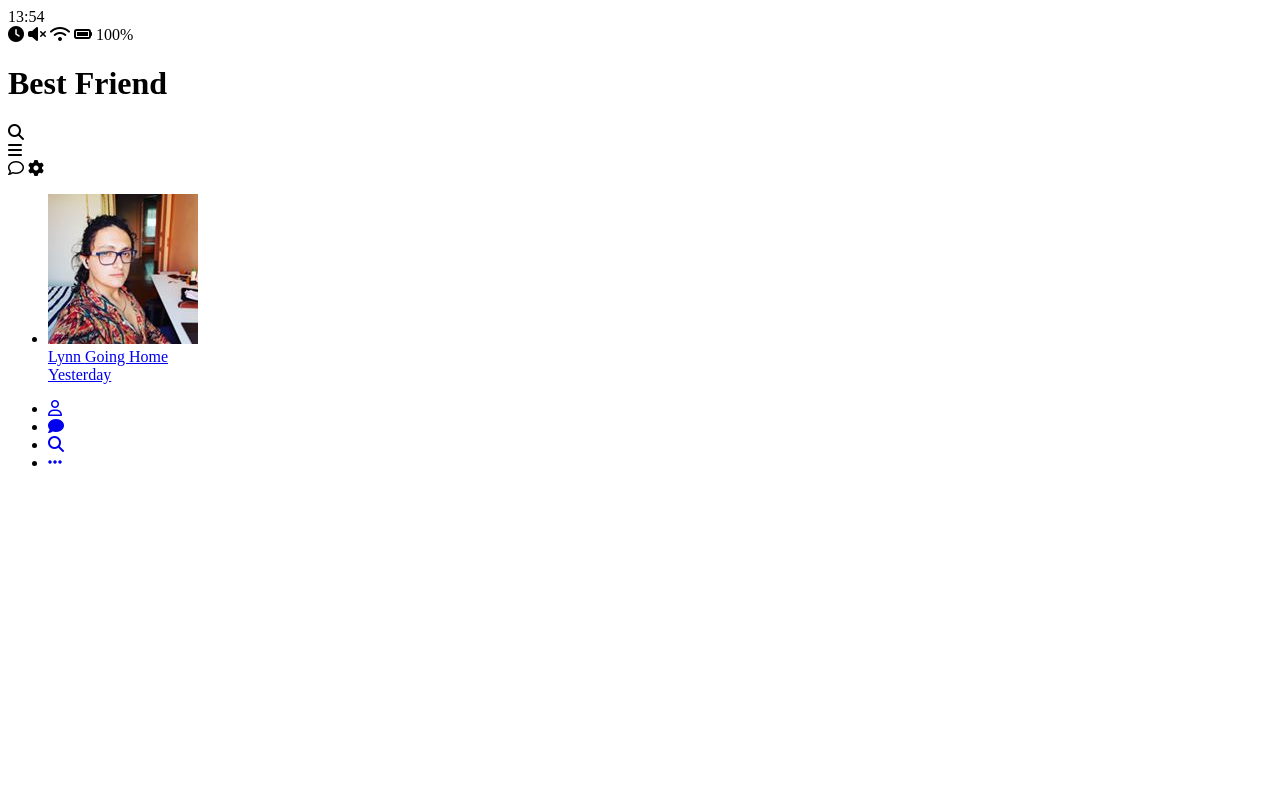
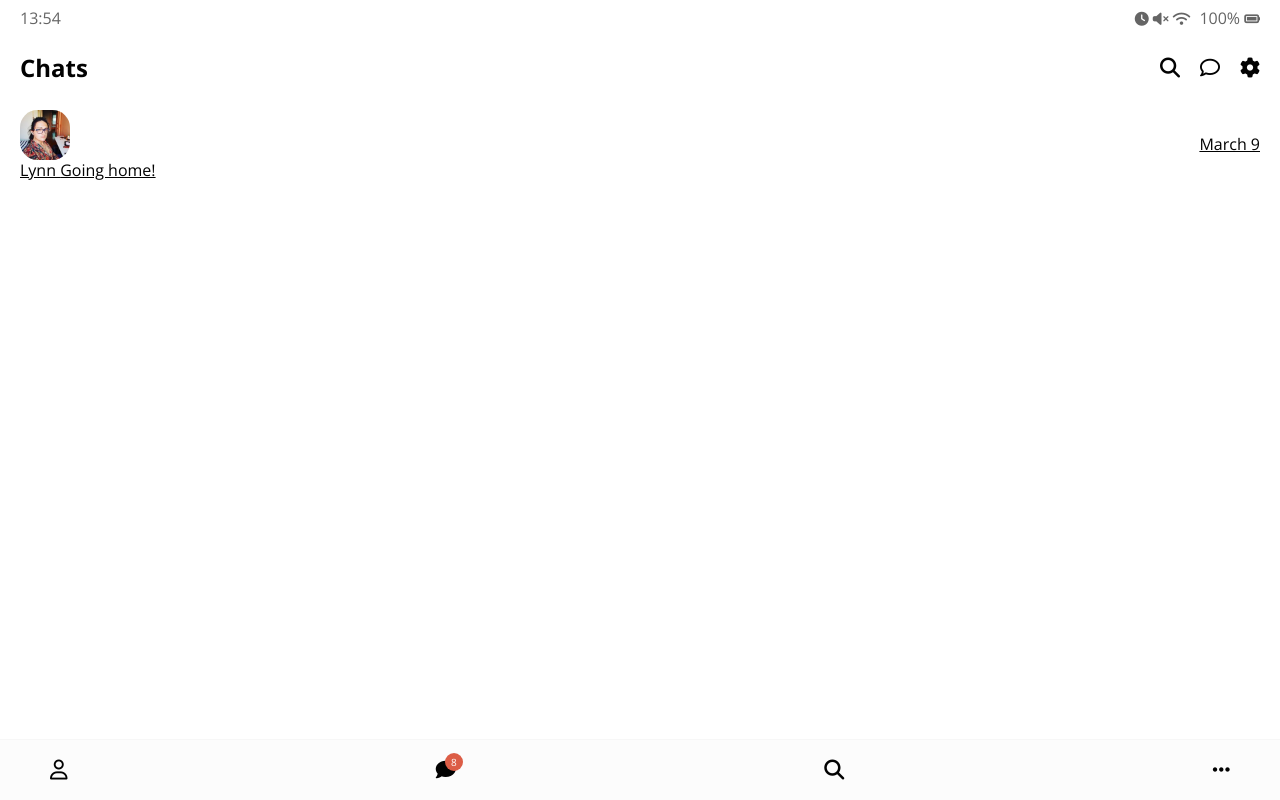
Before and after one commit to dalpengholic/kakao-clone, a plain HTML site: page index.html in a window 1280 px wide. Drawn offline with nearby package versions, Linux system fonts and the light colour scheme.

Commit message:
#2.7 Friend Component

```diff
--- /dev/null
+++ b/css/friend.css
@@ -0,0 +1,15 @@
+.friend {
+  display: flex;
+  justify-content: space-between;
+  align-items: center;
+}
+
+.friend .friend__avatar {
+  width: 50px;
+  border-radius: 35%;
+}
+
+.friend__avatar.g-avatar {
+  /* width: 70px; */
+
+}
--- /dev/null
+++ b/css/header.css
@@ -0,0 +1,27 @@
+.header {
+  display: flex;
+  justify-content: space-between;
+  align-items: center;
+  margin-bottom: 30px;
+}
+
+.header .header__title{
+  font-size: 24px;
+  font-weight: 600;
+}
+
+.header .header__icon{
+  font-size: 20px;
+  margin-left: 20px;
+  cursor: pointer;
+}
+
+.header .header__header-column{
+  display: flex;
+  align-items: center;
+}
+
+.header .header__back-btn{
+  font-size: 22px;
+  margin-right: 20px;
+}
--- /dev/null
+++ b/css/nav-bar.css
@@ -0,0 +1,40 @@
+.nav {
+  position: fixed;
+  width: 100%;
+  padding: 20px 50px;
+  background-color: #fcfcfc;
+  left: 0px;
+  bottom: 0px;
+  border-top: 1px solid #f7f7f7;
+}
+
+.nav .nav__list{
+  display: flex;
+  justify-content: space-between;
+}
+
+.nav i{
+  font-size: 20px;
+}
+
+.nav .nav__list-link {
+  position: relative;
+}
+
+.nav .nav__badge {
+  position: absolute;
+  top: -7px;
+  right: -7px;
+  font-size: 10px;
+  color: white;
+  background-color: #dc5d46;
+  width: 18px;
+  height: 18px;
+  text-align: center;
+  display: flex;
+  justify-content: center;
+  align-items: center;
+  border-radius: 50%;
+
+
+}
--- /dev/null
+++ b/css/reset.css
@@ -0,0 +1,48 @@
+/* http://meyerweb.com/eric/tools/css/reset/
+   v2.0 | 20110126
+   License: none (public domain)
+*/
+
+html, body, div, span, applet, object, iframe,
+h1, h2, h3, h4, h5, h6, p, blockquote, pre,
+a, abbr, acronym, address, big, cite, code,
+del, dfn, em, img, ins, kbd, q, s, samp,
+small, strike, strong, sub, sup, tt, var,
+b, u, i, center,
+dl, dt, dd, ol, ul, li,
+fieldset, form, label, legend,
+table, caption, tbody, tfoot, thead, tr, th, td,
+article, aside, canvas, details, embed,
+figure, figcaption, footer, header, hgroup,
+menu, nav, output, ruby, section, summary,
+time, mark, audio, video {
+	margin: 0;
+	padding: 0;
+	border: 0;
+	font-size: 100%;
+	font: inherit;
+	vertical-align: baseline;
+}
+/* HTML5 display-role reset for older browsers */
+article, aside, details, figcaption, figure,
+footer, header, hgroup, menu, nav, section {
+	display: block;
+}
+body {
+	line-height: 1;
+}
+ol, ul {
+	list-style: none;
+}
+blockquote, q {
+	quotes: none;
+}
+blockquote:before, blockquote:after,
+q:before, q:after {
+	content: '';
+	content: none;
+}
+table {
+	border-collapse: collapse;
+	border-spacing: 0;
+}
--- /dev/null
+++ b/css/status-bar.css
@@ -0,0 +1,14 @@
+.status-bar {
+  display: flex;
+  justify-content: space-between;
+  margin-bottom: 30px;
+  color: #656565;
+}
+
+.status-bar i {
+  font-size: 14px;
+}
+
+.status-bar .status-bar__battery-level {
+  margin-left: 5px;
+}
--- /dev/null
+++ b/css/styles.css
@@ -0,0 +1,23 @@
+@import "reset.css";
+@import url('https://fonts.googleapis.com/css2?family=Open+Sans:wght@400;700&display=swap');
+@import "status-bar.css";
+@import "header.css";
+@import "nav-bar.css";
+@import "friend.css";
+
+
+* {
+  box-sizing: border-box;
+}
+
+body {
+  background-color: white;
+  padding:10px 20px;
+  color: #020202;
+  font-family: "Open Sans", -apple-system, BlinkMacSystemFont, 'Segoe UI', Roboto, Oxygen, Ubuntu, Cantarell, 'Open Sans', 'Helvetica Neue', sans-serif;
+
+}
+
+a {
+  color: inherit;
+}
--- a/index.html
+++ b/index.html
@@ -4,55 +4,64 @@
   <meta charset="UTF-8">
   <meta name="viewport" content="width=device-width, initial-scale=1.0">
   <script src="https://kit.fontawesome.com/abe311f4c2.js" crossorigin="anonymous"></script>
+  <link rel="stylesheet" href="css/styles.css" />
   <title>Chats | Kakao Clone</title>
 </head>
 <body>
   <div class="status-bar">
-    <div class="status-bar__column"></div>
+    <div class="status-bar__column">
     <span class="status-bar__clock">13:54</span>
-    <div class="status-bar__column"></div>
+    </div>
+    <div class="status-bar__column">
     <i class="fas fa-clock"></i>
     <i class="fas fa-volume-mute"></i>
     <i class="fas fa-wifi"></i>
+    <span class="status-bar__battery-level">100%</span>
     <i class="fas fa-battery-full"></i>
-    <span class="status-bar__battery-level">100%</span>
   </div>
+  </div>
+
   <header class="header">
     <div class="header__header-column">
-      <h1 class="header__title">Best Friend</h1>
+      <h1 class="header__title">Chats</h1>
     </div>
-    <div class="header__header-column"></div>
+    <div class="header__header-column">
     <span class="header__icon">
       <i class="fas fa-search"></i>
     </span>
-    <div class="header__icon">
-      <i class="fas fa-bars"></i>
-    </div>
     <span class="header__icon">
       <i class="far fa-comment"></i>
     </span>
     <span class="header__icon">
       <i class="fas fa-cog"></i>
     </span>
+  </div>
+  </header>
 
-  </header>
   <main class="chats">
     <ul class="chats__lists">
       <li class="chats__chat chat">
         <a href="chat.html">
-        <div class="chat__column">
-          <img class="chat__avatar g-avatar" src="images/avatar.jpg">
-          <div class="chat__content">
-            <span class="chat__username">
-              Lynn
-            </span>
-            <span class="chat__preview">Going Home</span>
-
-          </div>
-        </div>
-        <div class="chat__column">
-          <span class="chat__timestamp">Yesterday</span>
-        </div>
+          <div class="chats__chat friend friend--lg">
+            <div class="friend__column">
+           <img src="images/avatar.jpg" alt="" class="g-avatar friend__avatar">
+         <div class="friend__content">
+           <span class="friend__name">
+             Lynn
+           </span>
+           <span class="friend__bottom-text">
+             Going home!
+           </span>
+         </div>
+            </div>
+            <div class="friend__column">
+            <div class="friend__now_listenning">
+              <span class="chat__timestamp">
+                March 9
+              </span>
+            </div>
+            </div>
+       </li>
       </a>
       </li>
     </ul>
@@ -67,6 +76,7 @@
       </li>
       <li class="nav__list-item">
         <a href="index.html" class="nav__list-link">
+          <div class="nav__badge">8</div>
           <i class="fas fa-comment"></i>
         </a>
       </li>
```
Also changed, not shown: chat.html (+18 -8 lines), find.html (+8 -4 lines), friends.html (+8 -4 lines), more.html (+8 -7 lines), settings.html (+7 -4 lines).
